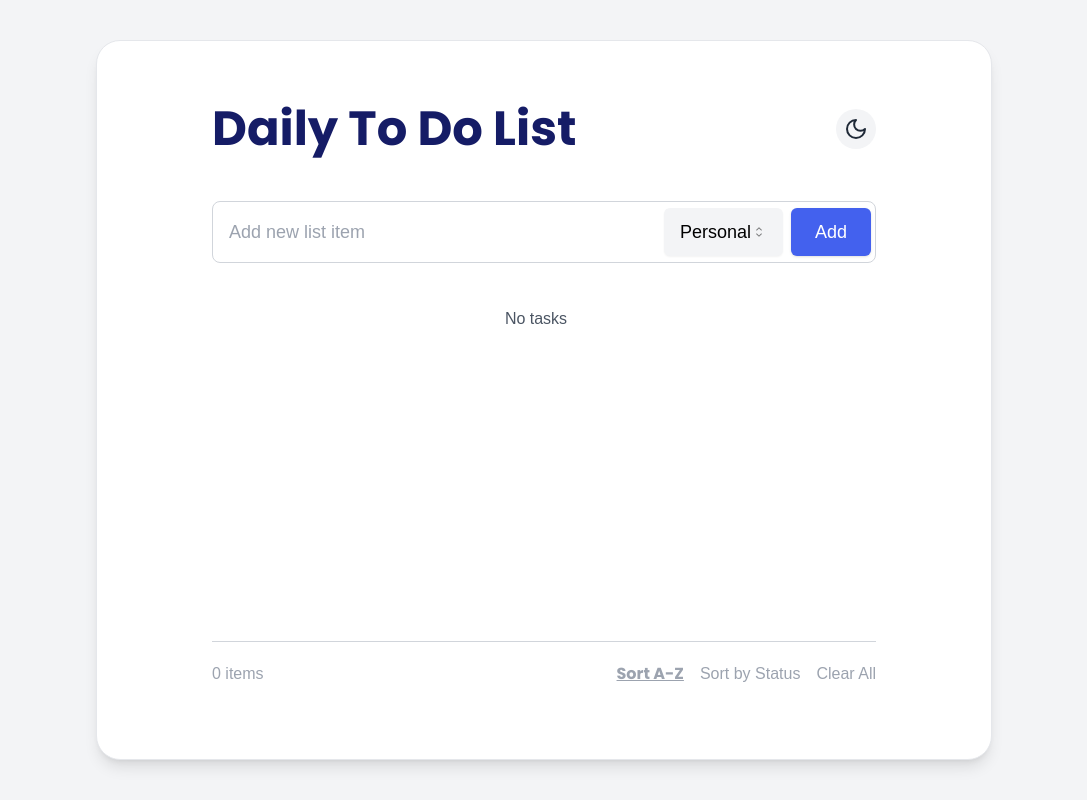
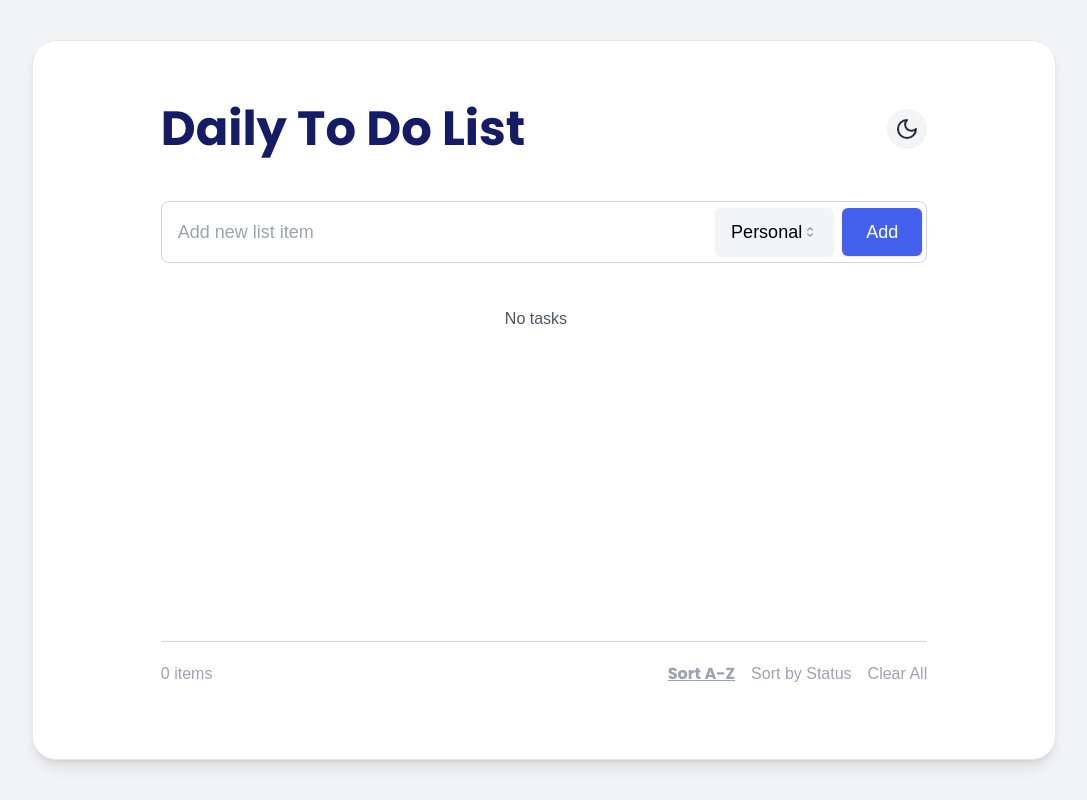
Before and after one commit to vbkalmane22/NEXTJS_TODO_LIST, a Next.js app: page / in a window 1280 px wide. Shown: the whole page, without its empty margins (96-1183 px from the left). Built offline with nearby package versions, Linux system fonts and the light colour scheme; a web font is replaced by a local one.

Commit message:
Width change

```diff
--- a/components/TodoList.tsx
+++ b/components/TodoList.tsx
@@ -85,7 +85,7 @@
       }`}
     >
       <Card
-        className={`w-full max-w-4xl ${
+        className={`w-full max-w-5xl ${
           isDarkMode ? "bg-gray-800 border border-gray-800" : "bg-white"
         } rounded-3xl shadow-lg h-screen max-h-[90vh] flex flex-col p-8`}
       >
```
